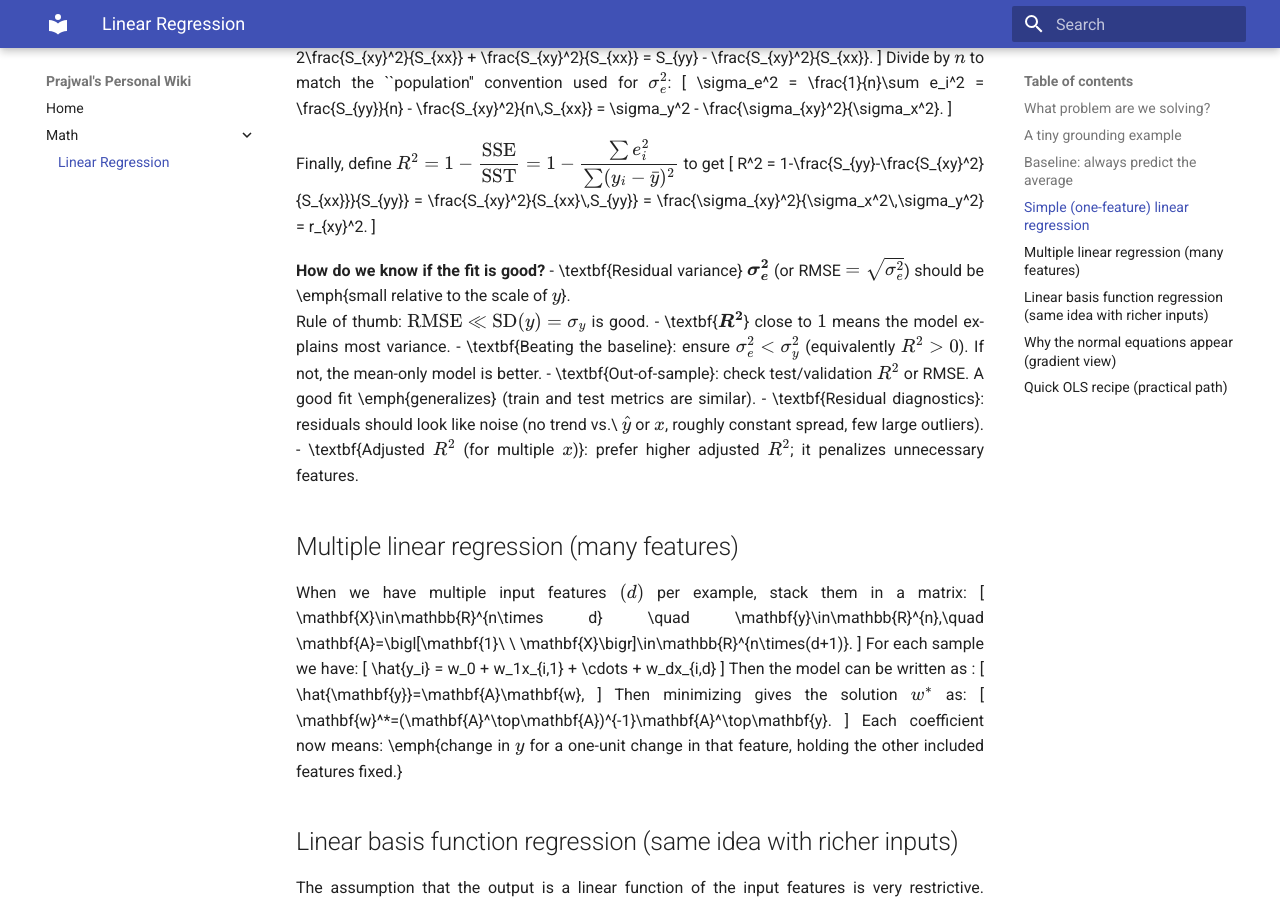
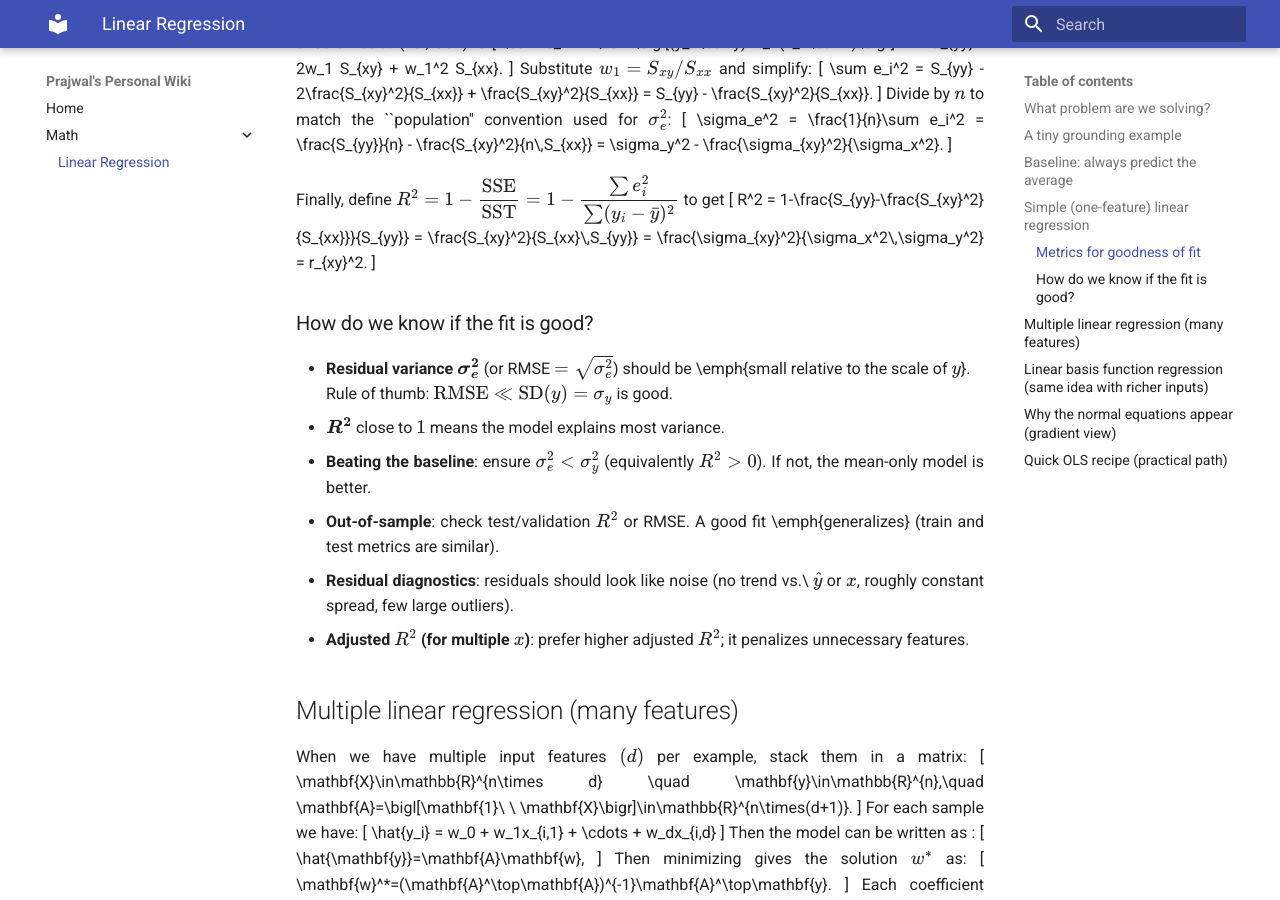
Before and after one commit to pj1911/my-wiki, an MkDocs documentation site: the page built from docs/linearRegression.md, in a window 1280 px wide and 900 px high, scrolled down 1761 px. Built offline with MkDocs 1.6.1 and Material for MkDocs 9.7.7, drawn with Linux system fonts in a browser that asks for light colours; some of the changed text lies outside the part shown.

Commit message:
Update linearRegression.md

```diff
--- a/docs/linearRegression.md
+++ b/docs/linearRegression.md
@@ -68,7 +68,8 @@ where,
 r_{xy}=\frac{\sigma_{xy}}{\sigma_x\sigma_y}.
 \]
 
-**Metrics for goodness of fit**
+### Metrics for goodness of fit
+
 We know the residuals \(e_i=y_i-\hat y_i\) with \(\hat y_i=w_0+w_1x_i\), and their (biased) variance is given by:
 \[
 \sigma_e^2=\frac{1}{n}\sum_{i=1}^n e_i^2.
@@ -137,14 +138,15 @@ R^2
 = r_{xy}^2.
 \]
 
-**How do we know if the fit is good?**
-- \textbf{Residual variance} \(\boldsymbol{\sigma_e^2}\) (or RMSE \(=\sqrt{\sigma_e^2}\)) should be \emph{small relative to the scale of \(y\)}.
+### How do we know if the fit is good?
+
+- **Residual variance** \(\boldsymbol{\sigma_e^2}\) (or RMSE \(=\sqrt{\sigma_e^2}\)) should be \emph{small relative to the scale of \(y\)}.
   Rule of thumb: \(\mathrm{RMSE} \ll \text{SD}(y)=\sigma_y\) is good.
-- \textbf{\(\boldsymbol{R^2}\)} close to \(1\) means the model explains most variance.
-- \textbf{Beating the baseline}: ensure \(\sigma_e^2 < \sigma_y^2\) (equivalently \(R^2>0\)). If not, the mean-only model is better.
-- \textbf{Out-of-sample}: check test/validation \(R^2\) or RMSE. A good fit \emph{generalizes} (train and test metrics are similar).
-- \textbf{Residual diagnostics}: residuals should look like noise (no trend vs.\ \(\hat y\) or \(x\), roughly constant spread, few large outliers).
-- \textbf{Adjusted \(R^2\) (for multiple \(x\))}: prefer higher adjusted \(R^2\); it penalizes unnecessary features.
+- **\(\boldsymbol{R^2}\)** close to \(1\) means the model explains most variance.
+- **Beating the baseline**: ensure \(\sigma_e^2 < \sigma_y^2\) (equivalently \(R^2>0\)). If not, the mean-only model is better.
+- **Out-of-sample**: check test/validation \(R^2\) or RMSE. A good fit \emph{generalizes} (train and test metrics are similar).
+- **Residual diagnostics**: residuals should look like noise (no trend vs.\ \(\hat y\) or \(x\), roughly constant spread, few large outliers).
+- **Adjusted \(R^2\) (for multiple \(x\))**: prefer higher adjusted \(R^2\); it penalizes unnecessary features.
 
 ## Multiple linear regression (many features)
 
```
Also changed, not shown: other parts of docs/linearRegression.md (+1 -1 lines).
